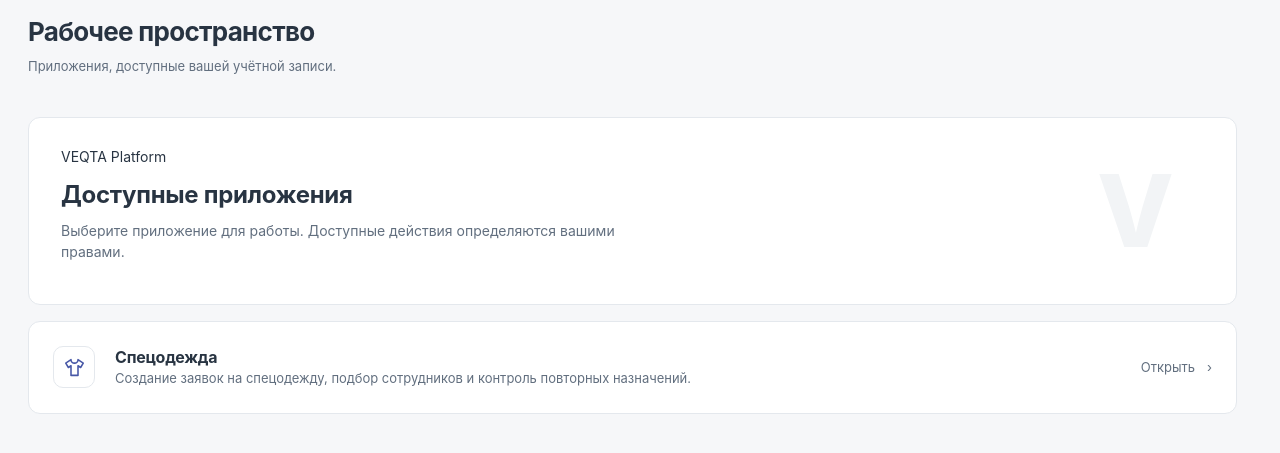
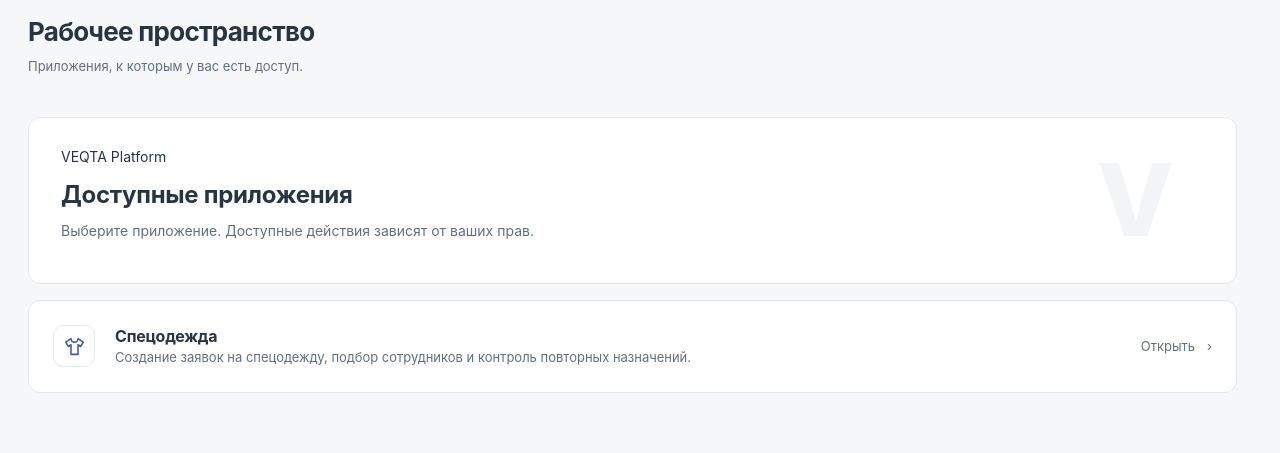
Before and after one commit to lazuale/veqta-platform, a Django app: page / in a window 1280 px wide. Shown: the part 56-509 px from the top of the page. Run offline with Django 4.2, Linux system fonts and the light colour scheme; the visitor is signed in with stand-in values (Sample User, id 1); parts of the project's set-up code (start-up, migrations or seed data) failed here and were passed over.

Commit message:
fix(portal): уточнить русские подписи на страницах учётной записи

```diff
--- a/portal/templates/403.html
+++ b/portal/templates/403.html
@@ -1,4 +1,4 @@
 {% extends "portal/app_shell.html" %}
 {% block title %}Нет доступа — VEQTA Platform{% endblock %}
 {% block main_class %}flow{% endblock %}
-{% block content %}<section class="vq-error-page"><div class="vq-error-code">403</div><h1>Нет доступа</h1><p>У вас нет разрешения на просмотр этой страницы. Обратитесь к администратору.</p><a href="{% url 'home' %}" class="vq-btn primary">К приложениям</a></section>{% endblock %}
+{% block content %}<section class="vq-error-page"><div class="vq-error-code">403</div><h1>Нет доступа</h1><p>У вас нет прав для просмотра этой страницы. Обратитесь к администратору.</p><a href="{% url 'home' %}" class="vq-btn primary">К приложениям</a></section>{% endblock %}
--- a/portal/templates/portal/home.html
+++ b/portal/templates/portal/home.html
@@ -3,8 +3,8 @@
 {% block main_class %}flow{% endblock %}
 {% block content %}
 <div class="vq-portal-home">
-    <section class="vq-head"><div><h1>{% if portal_is_home %}Рабочее пространство{% else %}Приложения{% endif %}</h1><p class="vq-sub">Приложения, доступные вашей учётной записи.</p></div></section>
-    {% if portal_is_home %}<section class="vq-welcome"><div><span class="vq-eyebrow">VEQTA Platform</span><h2>Доступные приложения</h2><p>Выберите приложение для работы. Доступные действия определяются вашими правами.</p></div><span class="vq-welcome-mark" aria-hidden="true">V</span></section>{% endif %}
+    <section class="vq-head"><div><h1>{% if portal_is_home %}Рабочее пространство{% else %}Приложения{% endif %}</h1><p class="vq-sub">Приложения, к которым у вас есть доступ.</p></div></section>
+    {% if portal_is_home %}<section class="vq-welcome"><div><span class="vq-eyebrow">VEQTA Platform</span><h2>Доступные приложения</h2><p>Выберите приложение. Доступные действия зависят от ваших прав.</p></div><span class="vq-welcome-mark" aria-hidden="true">V</span></section>{% endif %}
     {% if platform_apps %}
     <nav class="vq-app-list" aria-label="Доступные приложения">
         {% for app in platform_apps %}
--- a/portal/templates/portal/login.html
+++ b/portal/templates/portal/login.html
@@ -6,7 +6,7 @@
     <main id="main" class="vq-auth-main" tabindex="-1">
         <section class="vq-auth-panel">
             <h1>Вход в систему</h1>
-            <p class="vq-sub">Используйте выданные администратором учётные данные.</p>
+            <p class="vq-sub">Введите логин и пароль, выданные администратором.</p>
             {% if form.errors %}<div class="vq-notice error" role="alert">Проверьте логин и пароль.</div>{% endif %}
             <form method="post" class="vq-form">
                 {% csrf_token %}
@@ -15,7 +15,7 @@
                 {% if next %}<input type="hidden" name="next" value="{{ next }}">{% endif %}
                 <button class="vq-btn primary" type="submit">Войти</button>
             </form>
-            <p class="vq-help">Учётные записи и доступ к приложениям выдаёт администратор.</p>
+            <p class="vq-help">Учётные записи создаёт администратор. Он же назначает права доступа.</p>
         </section>
     </main>
 </div>
--- a/portal/templates/portal/password_change.html
+++ b/portal/templates/portal/password_change.html
@@ -4,7 +4,7 @@
 {% block content %}
 <section class="vq-account-panel">
     <nav class="vq-crumb" aria-label="Навигационная цепочка"><a href="{% url 'home' %}">Приложения</a><span aria-hidden="true">›</span><span>Учётная запись</span></nav>
-    <h1>Сменить пароль</h1><p class="vq-sub">Используйте действующий пароль и укажите новый.</p>
+    <h1>Сменить пароль</h1><p class="vq-sub">Введите текущий пароль и задайте новый.</p>
     <form method="post" class="vq-form">
         {% csrf_token %}
         {% if form.non_field_errors %}<div class="vq-notice error" role="alert">{{ form.non_field_errors }}</div>{% endif %}
```
